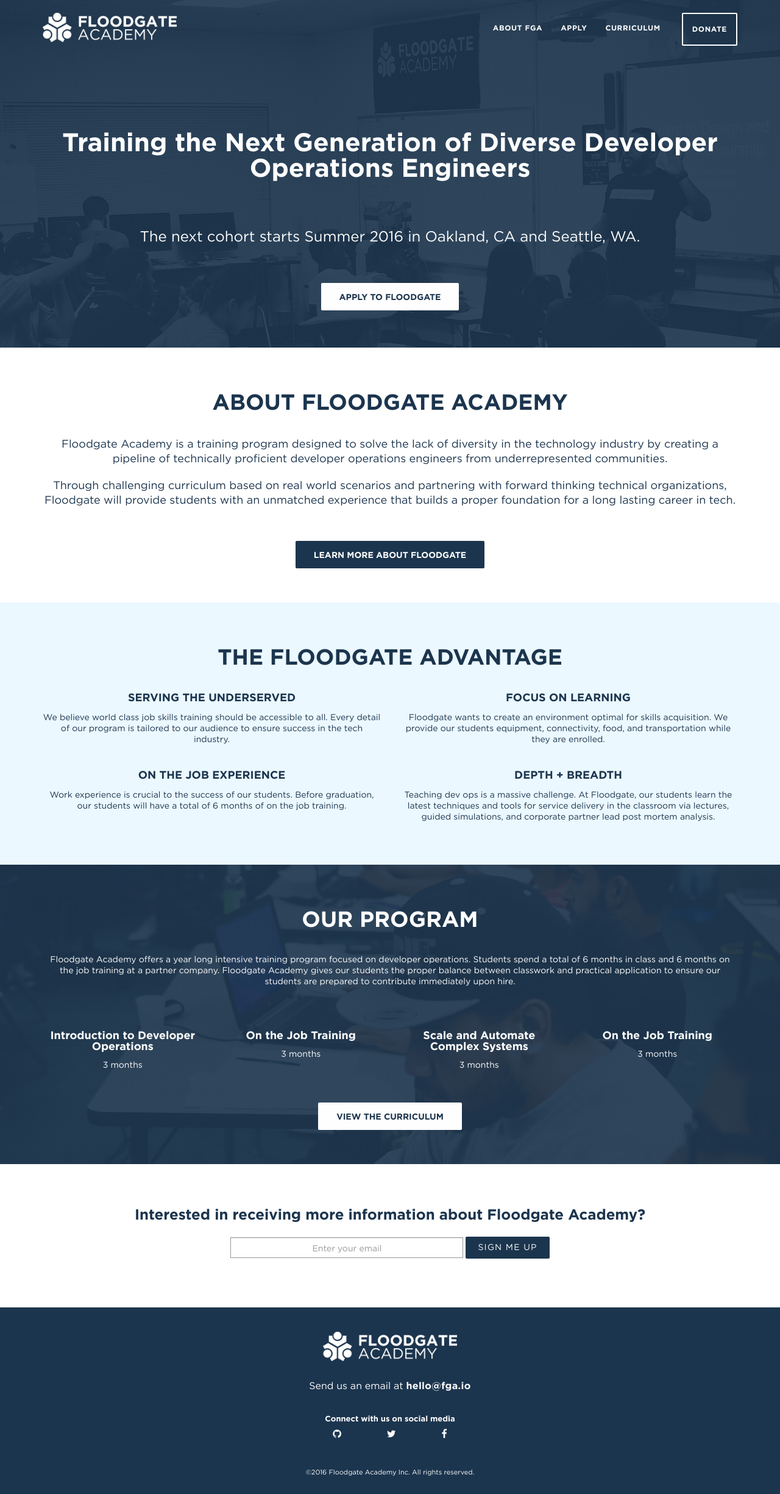
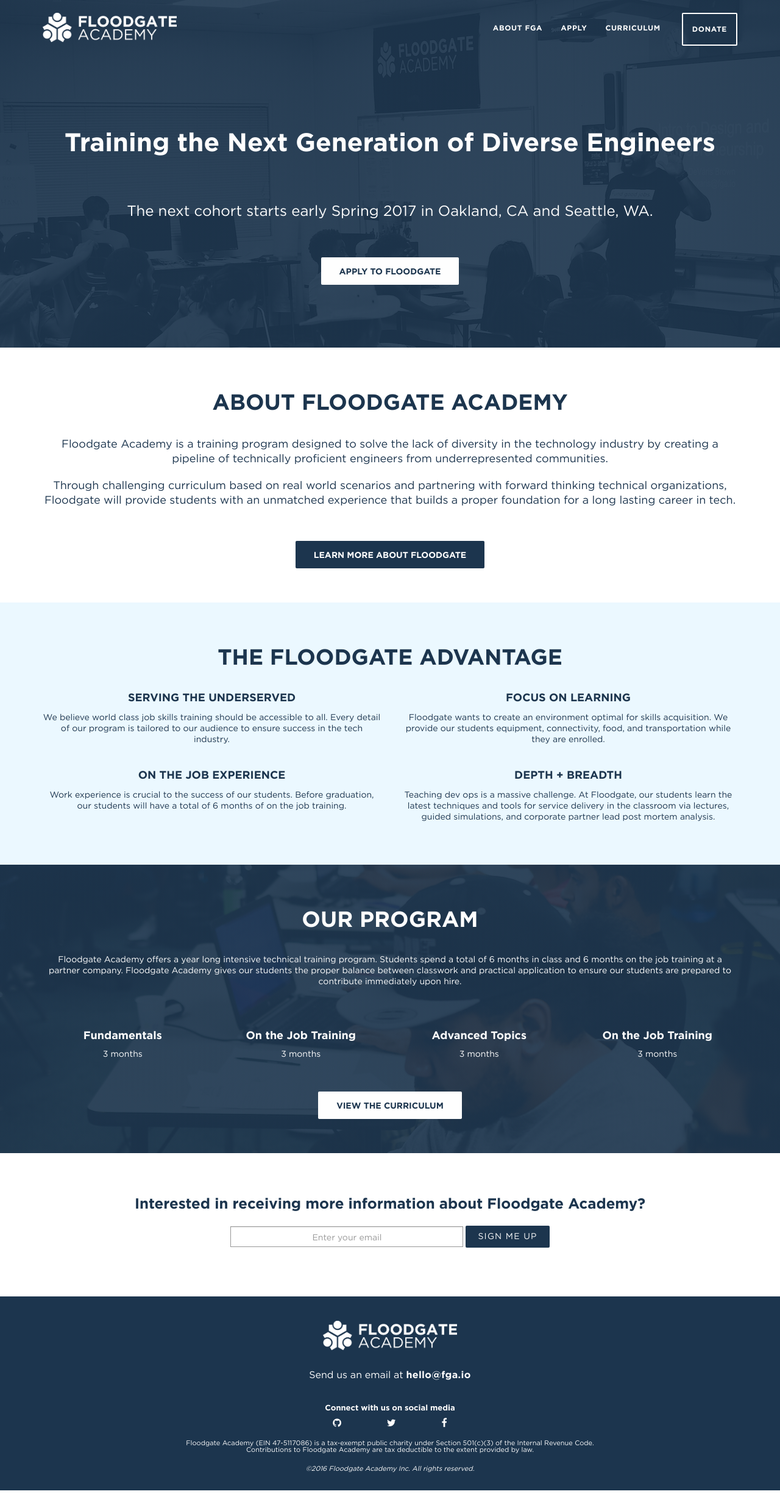
Before and after one commit to floodgateacademy/floodgateacademy.github.io, a Jekyll site: the page built from index.html, in a window 1280 px wide. Shown: the whole page at 61% size. Built offline with Jekyll 4.4.1, drawn with Linux system fonts in a browser that asks for light colours; nearby versions of some CDN libraries.

Commit message:
Added application and updated copy

```diff
--- a/_includes/footer.html
+++ b/_includes/footer.html
@@ -9,6 +9,10 @@
       <a href="https://twitter.com/wearefgacademy" rel="noopener noreferrer" target="_blank"><i class="fa fa-twitter" aria-hidden="true"></i></a>
       <a href="https://facebook.com/floodgateacademy" rel="noopener noreferrer" target="_blank"><i class="fa fa-facebook" aria-hidden="true"></i></a>
     </div>
+    <div class="non-profit">
+      <p>Floodgate Academy (EIN 47-5117086) is a tax-exempt public charity under Section 501(c)(3) of the Internal Revenue Code.</p>
+      <p>Contributions to Floodgate Academy are tax deductible to the extent provided by law.</p>
+    </div>
     <p class="copyright">&copy;2016 Floodgate Academy Inc. All rights reserved.</p>
   </div>
 </footer>
--- a/_sass/_components.scss
+++ b/_sass/_components.scss
@@ -586,7 +586,12 @@
       text-decoration: none;
     }
   }
-  .copyright {
+
+  .copyright, .non-profit {
     font-size: 11px;
   }
+
+  .copyright {
+    font-style: italic;
+  }
 }
--- a/_sass/_layout.scss
+++ b/_sass/_layout.scss
@@ -102,6 +102,10 @@
   }
 }
 
+.non-profit {
+  margin-top: 20px;
+}
+
 .copyright {
-  margin-top: 50px;
+  margin-top: 20px;
 }
--- a/about.html
+++ b/about.html
@@ -19,7 +19,6 @@
        </div>
      </div>
    </div>
-
  </section>
  <section class="team">
    <div class="container">
@@ -146,7 +145,7 @@
          <div class="col-lg-12">
            <p class="question" id="q3">How does the program work?</p>
            <p class="answer">
-             We alternate between classroom for 3 months and on the job training for 3 months. Students will meet 5 days a week for 8 hours. We break that down into 2 days of instruction and 2 days of lab and 1 day of testing/exploration.
+             We alternate between classroom for 3 months and on the job training for 3 months.
            </p>
          </div>
        </div>
--- a/apply.html
+++ b/apply.html
@@ -10,7 +10,7 @@
         <p class="apply-intro-text text-center">Floodgate Academy admits 12 students a year. Students will alternate between 3 months of class and 3 months of on the job experience to learn the basics of developer operations.</p>
         <p class="apply-intro-text text-center"> Our program is tuition free and students will be paid during both the classroom and internship. Interested? Read more to see if you qualify and apply below.</p>
         <div class="apply-button center">
-          <a href="#" class="about-btn">Apply to Floodgate</a>
+          <a href="https://goo.gl/forms/SNSfq4IgJ73J2Bps1" class="about-btn">Apply to Floodgate</a>
         </div>
       </div>
     </div>
@@ -102,7 +102,7 @@
           <h3 class="apply-subheading">Applicant Will:</h3>
           <p class="apply-task">Participate in an in-person interview</p>
           <div class="apply-button center">
-            <a href="#" class="about-btn">Apply to Floodgate</a>
+            <a href="https://goo.gl/forms/SNSfq4IgJ73J2Bps1" class="about-btn">Apply to Floodgate</a>
           </div>
         </div>
       </div>
--- a/index.html
+++ b/index.html
@@ -4,10 +4,10 @@
 <div class="masthead">
   {% include header.html %}
   <div class="cta center">
-    <h2 class="cta-text">Training the Next Generation of Diverse Developer Operations Engineers</h2>
-    <p class="cta-caption">The next cohort starts Summer 2016 in Oakland, CA and Seattle, WA.</p>
+    <h2 class="cta-text">Training the Next Generation of Diverse Engineers</h2>
+    <p class="cta-caption">The next cohort starts early Spring 2017 in Oakland, CA and Seattle, WA.</p>
     <div class="apply">
-      <a href="#" class="apply-btn">Apply to Floodgate</a>
+      <a href="/apply" class="apply-btn">Apply to Floodgate</a>
     </div>
   </div>
 </div>
@@ -15,7 +15,7 @@
   <div class="about-blurb center">
     <h2 class="about-heading">About Floodgate Academy</h2>
     <div class="container">
-      <p>Floodgate Academy is a training program designed to solve the lack of diversity in the technology industry by creating a pipeline of technically proficient developer operations engineers from underrepresented communities.</p>
+      <p>Floodgate Academy is a training program designed to solve the lack of diversity in the technology industry by creating a pipeline of technically proficient engineers from underrepresented communities.</p>
       <p>Through challenging curriculum based on real world scenarios and partnering with forward thinking technical organizations, Floodgate will provide students with an unmatched experience that builds a proper foundation for a long lasting career in tech.</p>
     </div>
 
@@ -58,13 +58,13 @@
     <div class="program center">
       <h2 class="program-heading">Our Program</h2>
       <p class="program-blurb">
-        Floodgate Academy offers a year long intensive training program focused on developer operations. Students spend a total of 6 months in class and 6 months on the job training at a partner company. Floodgate Academy gives our students the proper balance between classwork and practical application to ensure our students are prepared to contribute immediately upon hire.
+        Floodgate Academy offers a year long intensive technical training program. Students spend a total of 6 months in class and 6 months on the job training at a partner company. Floodgate Academy gives our students the proper balance between classwork and practical application to ensure our students are prepared to contribute immediately upon hire.
       </p>
       <div class="timeline">
         <div class="container"></div>
           <div class="row">
             <div class="col-md-3">
-              <h3 class="timeline-heading">Introduction to Developer Operations</h3>
+              <h3 class="timeline-heading">Fundamentals</h3>
               <p class="time-text">3 months</p>
             </div>
             <div class="col-md-3">
@@ -72,7 +72,7 @@
               <p class="time-text">3 months</p>
             </div>
             <div class="col-md-3">
-              <h3 class="timeline-heading">Scale and Automate Complex Systems</h3>
+              <h3 class="timeline-heading">Advanced Topics</h3>
               <p class="time-text">3 months</p>
             </div>
             <div class="col-md-3">
```
Also changed, not shown: blog.md (deleted, +0 -5 lines), contact.md (deleted, +0 -5 lines).
